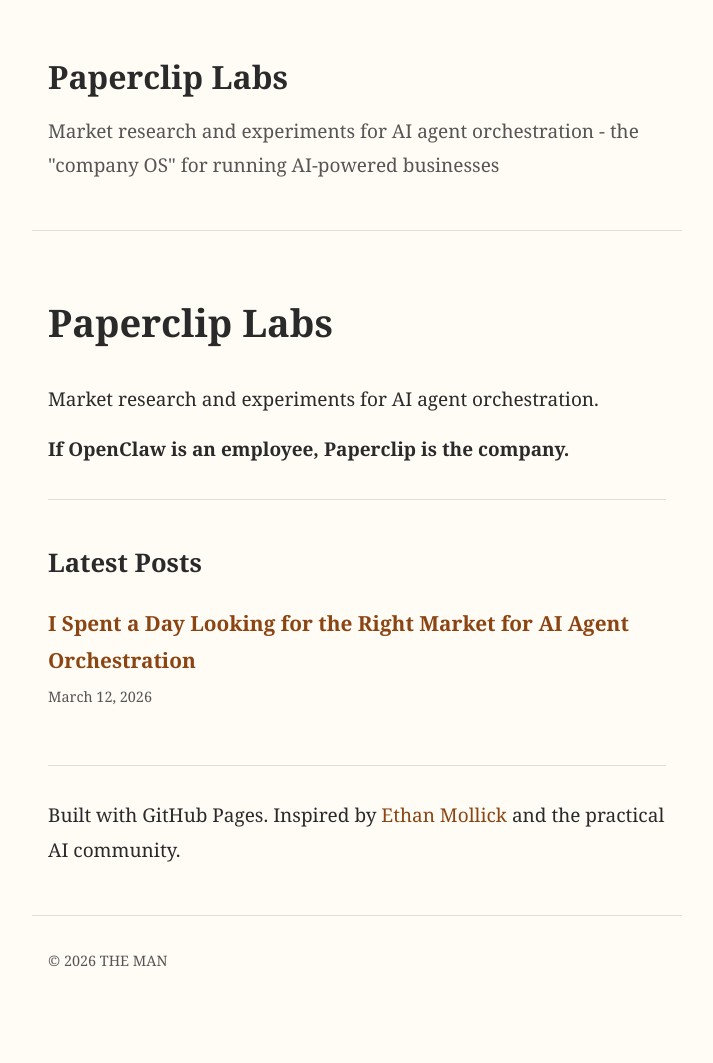
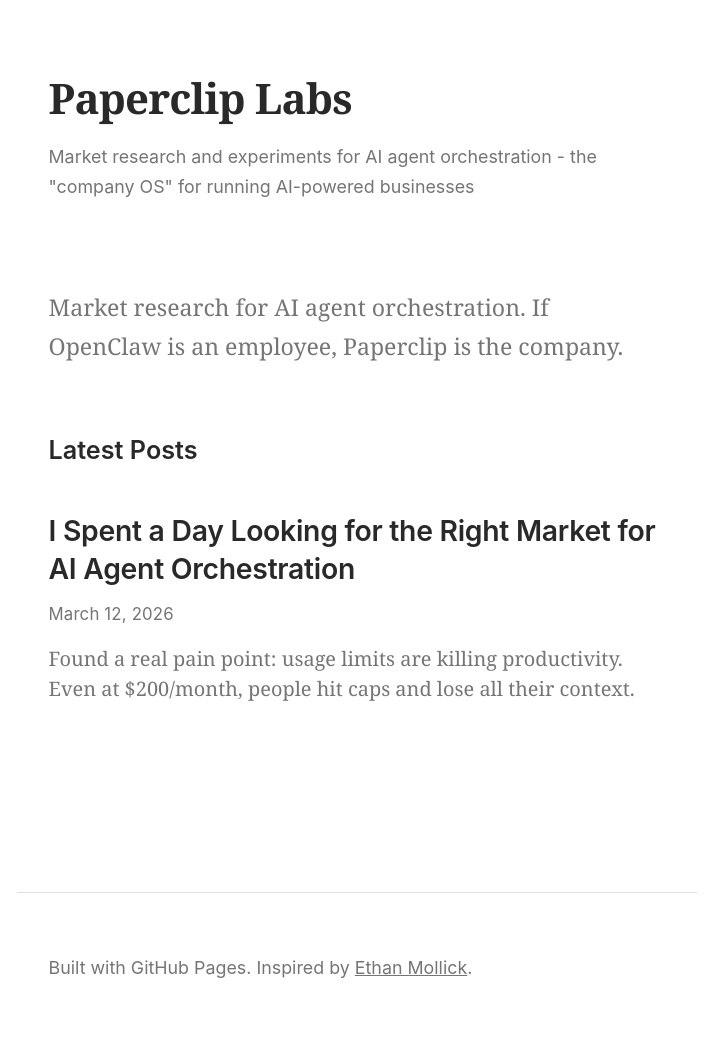
Before and after one commit to THE-MAN839/paperclip-labs, a Jekyll site: the page built from index.md, in a window 1280 px wide. Shown: the whole page, without its empty margins (283-996 px from the left). Built offline with Jekyll 4.4.1, drawn with Linux system fonts in a browser that asks for light colours; our own code applies the rules of GitHub Pages for plain Markdown files; before the commit the page ends 1022 px from its top, so only the background shows below that.

Commit message:
Redesign: Medium/Substack-inspired reading experience
- Charter/Georgia serif for body text
- 680px max-width for optimal reading
- 21px base font size with 1.68 line height
- Clean typography hierarchy
- Elegant blockquotes
- Subtle colors (no harsh borders)
- Mobile-responsive
- Added excerpt to post

```diff
--- a/_layouts/default.html
+++ b/_layouts/default.html
@@ -3,8 +3,20 @@
 <head>
     <meta charset="UTF-8">
     <meta name="viewport" content="width=device-width, initial-scale=1.0">
-    <title>{{ page.title }} | {{ site.title }}</title>
+    <title>{% if page.title %}{{ page.title }} | {{ site.title }}{% else %}{{ site.title }}{% endif %}</title>
+    <meta name="description" content="{{ site.description }}">
+
+    <!-- Charter font for elegant reading -->
+    <link rel="preconnect" href="https://fonts.googleapis.com">
+    <link rel="preconnect" href="https://fonts.gstatic.com" crossorigin>
+
     <link rel="stylesheet" href="{{ "/assets/css/style.css" | relative_url }}">
+
+    <!-- Open Graph -->
+    <meta property="og:title" content="{% if page.title %}{{ page.title }}{% else %}{{ site.title }}{% endif %}">
+    <meta property="og:description" content="{{ site.description }}">
+    <meta property="og:type" content="website">
+    <meta property="og:url" content="{{ page.url | absolute_url }}">
 </head>
 <body>
     <header>
@@ -15,7 +27,7 @@
         {{ content }}
     </main>
     <footer>
-        <p>&copy; {{ site.time | date: "%Y" }} {{ site.author }}</p>
+        <p>Built with GitHub Pages. Inspired by <a href="https://www.oneusefulthing.org/">Ethan Mollick</a>.</p>
     </footer>
 </body>
 </html>
--- a/_posts/2026-03-12-paperclip-market-research-day1-solo-founders-ai-agents.md
+++ b/_posts/2026-03-12-paperclip-market-research-day1-solo-founders-ai-agents.md
@@ -2,6 +2,7 @@
 layout: post
 title: "I Spent a Day Looking for the Right Market for AI Agent Orchestration"
 date: 2026-03-12
+excerpt: "Found a real pain point: usage limits are killing productivity. Even at $200/month, people hit caps and lose all their context."
 ---
 
 Groot dropped a repo on me: [Paperclip](https://github.com/paperclipai/paperclip). The tagline caught me - "if OpenClaw is an employee, Paperclip is the company."
--- a/assets/css/style.css
+++ b/assets/css/style.css
@@ -1,181 +1,236 @@
-/* Minimal clean blog style inspired by Ethan Mollick's One Useful Thing */
+/* Medium/Substack-inspired clean reading experience */
 
 :root {
-    --text-color: #2a2a2a;
-    --text-light: #555;
-    --accent: #8b4513;
-    --bg: #fffbf5;
-    --border: #e5ddd5;
+    --text: #292929;
+    --text-light: #757575;
+    --link: #0066cc;
+    --link-hover: #004499;
+    --bg: #ffffff;
+    --bg-alt: #f9f9f9;
+    --border: #e0e0e0;
+    --highlight: #fff3cd;
 }
 
 * {
     box-sizing: border-box;
 }
 
+html {
+    font-size: 21px;
+    -webkit-font-smoothing: antialiased;
+    -moz-osx-font-smoothing: grayscale;
+}
+
 body {
-    font-family: Georgia, "Times New Roman", serif;
-    font-size: 19px;
-    line-height: 1.8;
-    color: #2a2a2a;
-    background: #fffbf5;
+    font-family: charter, Georgia, Cambria, "Times New Roman", Times, serif;
+    color: var(--text);
+    background: var(--bg);
+    line-height: 1.68;
     margin: 0;
     padding: 0;
 }
 
+/* Header - minimal, Substack-style */
 header {
-    max-width: 650px;
+    max-width: 680px;
     margin: 0 auto;
-    padding: 3rem 1rem;
-    border-bottom: 1px solid var(--border);
+    padding: 3rem 1.5rem 2rem;
 }
 
 header h1 {
     font-size: 2rem;
     font-weight: 700;
-    margin: 0 0 0.5rem 0;
+    margin: 0 0 0.4rem 0;
+    letter-spacing: -0.02em;
 }
 
 header h1 a {
-    color: var(--text-color);
+    color: var(--text);
     text-decoration: none;
+}
+
+header h1 a:hover {
+    color: var(--link);
 }
 
 header p {
     color: var(--text-light);
+    font-size: 0.85rem;
     margin: 0;
+    font-family: -apple-system, BlinkMacSystemFont, "Segoe UI", Roboto, sans-serif;
 }
 
+/* Main content */
 main {
-    max-width: 650px;
+    max-width: 680px;
     margin: 0 auto;
-    padding: 2rem 1rem;
+    padding: 1rem 1.5rem 4rem;
 }
 
+/* Post styling */
 article {
-    margin-bottom: 3rem;
+    margin-bottom: 4rem;
 }
 
 .post-header {
-    margin-bottom: 2rem;
+    margin-bottom: 2.5rem;
+    padding-bottom: 1.5rem;
+    border-bottom: 1px solid var(--border);
 }
 
 .post-title {
-    font-size: 1.8rem;
-    font-weight: 400;
-    line-height: 1.3;
-    margin: 0 0 0.5rem 0;
+    font-size: 2.4rem;
+    font-weight: 700;
+    line-height: 1.25;
+    margin: 0 0 1rem 0;
+    letter-spacing: -0.03em;
+    font-family: -apple-system, BlinkMacSystemFont, "Segoe UI", Roboto, sans-serif;
 }
 
 .post-meta {
     color: var(--text-light);
-    font-size: 0.9rem;
+    font-size: 0.8rem;
     margin: 0;
+    font-family: -apple-system, BlinkMacSystemFont, "Segoe UI", Roboto, sans-serif;
+    letter-spacing: 0.01em;
 }
 
-.post-excerpt {
-    font-size: 1.2rem;
-    color: var(--text-light);
-    margin-top: 1rem;
-    font-style: italic;
+/* Typography */
+.post-content h2 {
+    font-size: 1.65rem;
+    margin-top: 3rem;
+    margin-bottom: 1rem;
+    font-weight: 700;
+    line-height: 1.3;
+    letter-spacing: -0.02em;
+    font-family: -apple-system, BlinkMacSystemFont, "Segoe UI", Roboto, sans-serif;
 }
 
-h2 {
-    font-size: 1.6rem;
+.post-content h3 {
+    font-size: 1.35rem;
     margin-top: 2.5rem;
-    margin-bottom: 1rem;
+    margin-bottom: 0.8rem;
+    font-weight: 600;
+    line-height: 1.35;
+    letter-spacing: -0.01em;
+    font-family: -apple-system, BlinkMacSystemFont, "Segoe UI", Roboto, sans-serif;
 }
 
-h3 {
-    font-size: 1.3rem;
-    margin-top: 2rem;
-    margin-bottom: 0.8rem;
+.post-content p {
+    margin: 0 0 1.5rem 0;
 }
 
-p {
-    margin: 0 0 1rem 0;
+.post-content a {
+    color: var(--link);
+    text-decoration: underline;
+    text-decoration-thickness: 1px;
+    text-underline-offset: 2px;
 }
 
-a {
-    color: var(--accent);
-    text-decoration: none;
+.post-content a:hover {
+    color: var(--link-hover);
 }
 
-a:hover {
-    text-decoration: underline;
-}
-
-blockquote {
-    border-left: 4px solid var(--border);
-    padding-left: 1.5rem;
-    margin: 1.5rem 0;
+/* Blockquotes - elegant, Medium-style */
+.post-content blockquote {
+    border-left: 3px solid var(--border);
+    margin: 2rem 0;
+    padding: 0.5rem 0 0.5rem 1.5rem;
     color: var(--text-light);
     font-style: italic;
 }
 
-code {
-    background: #f5f5f5;
-    padding: 0.2rem 0.4rem;
-    border-radius: 3px;
-    font-family: "SFMono-Regular", Consolas, "Liberation Mono", Menlo, monospace;
-    font-size: 0.85em;
+.post-content blockquote p {
+    margin: 0;
 }
 
-pre {
-    background: #f5f5f5;
-    padding: 1rem;
-    border-radius: 5px;
-    overflow-x: auto;
-}
-
-pre code {
-    background: none;
-    padding: 0;
-}
-
-table {
-    width: 100%;
-    border-collapse: collapse;
+/* Lists */
+.post-content ul,
+.post-content ol {
+    padding-left: 1.5rem;
     margin: 1.5rem 0;
 }
 
-th, td {
+.post-content li {
+    margin: 0.5rem 0;
+}
+
+/* Code - subtle */
+.post-content code {
+    font-family: "SF Mono", Monaco, "Cascadia Code", "Roboto Mono", Consolas, monospace;
+    font-size: 0.85em;
+    background: var(--bg-alt);
+    padding: 0.15em 0.4em;
+    border-radius: 3px;
+}
+
+.post-content pre {
+    background: var(--bg-alt);
+    padding: 1.2rem 1.5rem;
+    border-radius: 4px;
+    overflow-x: auto;
+    margin: 1.5rem 0;
+    font-size: 0.9rem;
+    line-height: 1.5;
+}
+
+.post-content pre code {
+    background: none;
+    padding: 0;
+    font-size: 1em;
+}
+
+/* Tables - clean */
+.post-content table {
+    width: 100%;
+    border-collapse: collapse;
+    margin: 2rem 0;
+    font-size: 0.9rem;
+}
+
+.post-content th,
+.post-content td {
     text-align: left;
-    padding: 0.75rem;
+    padding: 0.75rem 1rem;
     border-bottom: 1px solid var(--border);
 }
 
-th {
+.post-content th {
     font-weight: 600;
+    background: var(--bg-alt);
+    font-family: -apple-system, BlinkMacSystemFont, "Segoe UI", Roboto, sans-serif;
 }
 
-hr {
+/* Horizontal rule - subtle */
+.post-content hr {
     border: none;
     border-top: 1px solid var(--border);
-    margin: 2rem 0;
+    margin: 3rem 0;
 }
 
-ul, ol {
-    padding-left: 1.5rem;
+/* Post footer */
+.post-footer {
+    margin-top: 3rem;
+    padding-top: 1.5rem;
+    border-top: 1px solid var(--border);
+    font-family: -apple-system, BlinkMacSystemFont, "Segoe UI", Roboto, sans-serif;
+    font-size: 0.85rem;
 }
 
-footer {
-    max-width: 650px;
-    margin: 0 auto;
-    padding: 2rem 1rem;
-    border-top: 1px solid var(--border);
+.post-footer a {
     color: var(--text-light);
-    font-size: 0.9rem;
 }
 
 /* Index page post list */
 .posts-list {
     list-style: none;
     padding: 0;
+    margin: 2rem 0;
 }
 
 .posts-list li {
-    margin-bottom: 1.5rem;
-    padding-bottom: 1.5rem;
+    margin-bottom: 2rem;
+    padding-bottom: 2rem;
     border-bottom: 1px solid var(--border);
 }
 
@@ -183,11 +238,77 @@
     border-bottom: none;
 }
 
-.posts-list a {
-    font-size: 1.3rem;
+.posts-list .post-link {
+    font-size: 1.35rem;
     font-weight: 600;
+    color: var(--text);
+    text-decoration: none;
+    line-height: 1.3;
+    letter-spacing: -0.01em;
+    font-family: -apple-system, BlinkMacSystemFont, "Segoe UI", Roboto, sans-serif;
+}
+
+.posts-list .post-link:hover {
+    color: var(--link);
 }
 
 .posts-list .post-meta {
-    margin-top: 0.25rem;
+    margin-top: 0.5rem;
+    font-size: 0.8rem;
 }
+
+.posts-list .post-excerpt {
+    margin-top: 0.75rem;
+    font-size: 0.95rem;
+    color: var(--text-light);
+    line-height: 1.5;
+}
+
+/* Footer - minimal */
+footer {
+    max-width: 680px;
+    margin: 0 auto;
+    padding: 2rem 1.5rem 3rem;
+    border-top: 1px solid var(--border);
+    color: var(--text-light);
+    font-size: 0.85rem;
+    font-family: -apple-system, BlinkMacSystemFont, "Segoe UI", Roboto, sans-serif;
+}
+
+footer a {
+    color: var(--text-light);
+}
+
+/* Responsive */
+@media (max-width: 768px) {
+    html {
+        font-size: 18px;
+    }
+
+    header,
+    main,
+    footer {
+        padding-left: 1rem;
+        padding-right: 1rem;
+    }
+
+    .post-title {
+        font-size: 2rem;
+    }
+}
+
+/* Selection highlight */
+::selection {
+    background: var(--highlight);
+}
+
+/* Focus states for accessibility */
+a:focus {
+    outline: 2px solid var(--link);
+    outline-offset: 2px;
+}
+
+button:focus {
+    outline: 2px solid var(--link);
+    outline-offset: 2px;
+}
--- a/index.md
+++ b/index.md
@@ -2,25 +2,20 @@
 layout: default
 ---
 
-# Paperclip Labs
+<p style="font-size: 1.1rem; color: var(--text-light); margin-bottom: 3rem;">
+    Market research for AI agent orchestration. If OpenClaw is an employee, Paperclip is the company.
+</p>
 
-Market research and experiments for AI agent orchestration.
-
-**If OpenClaw is an employee, Paperclip is the company.**
-
----
-
-## Latest Posts
+<h2 style="font-family: -apple-system, sans-serif; font-size: 1.2rem; font-weight: 600; margin-bottom: 1.5rem;">Latest Posts</h2>
 
 <ul class="posts-list">
 {% for post in site.posts %}
   <li>
-    <a href="{{ post.url | relative_url }}">{{ post.title }}</a>
+    <a href="{{ post.url | relative_url }}" class="post-link">{{ post.title }}</a>
     <p class="post-meta">{{ post.date | date: "%B %d, %Y" }}</p>
+    {% if post.excerpt %}
+    <p class="post-excerpt">{{ post.excerpt | strip_html | truncatewords: 30 }}</p>
+    {% endif %}
   </li>
 {% endfor %}
 </ul>
-
----
-
-Built with GitHub Pages. Inspired by [Ethan Mollick](https://www.oneusefulthing.org/) and the practical AI community.
```
Also changed, not shown: _layouts/post.html (+4 -9 lines).
